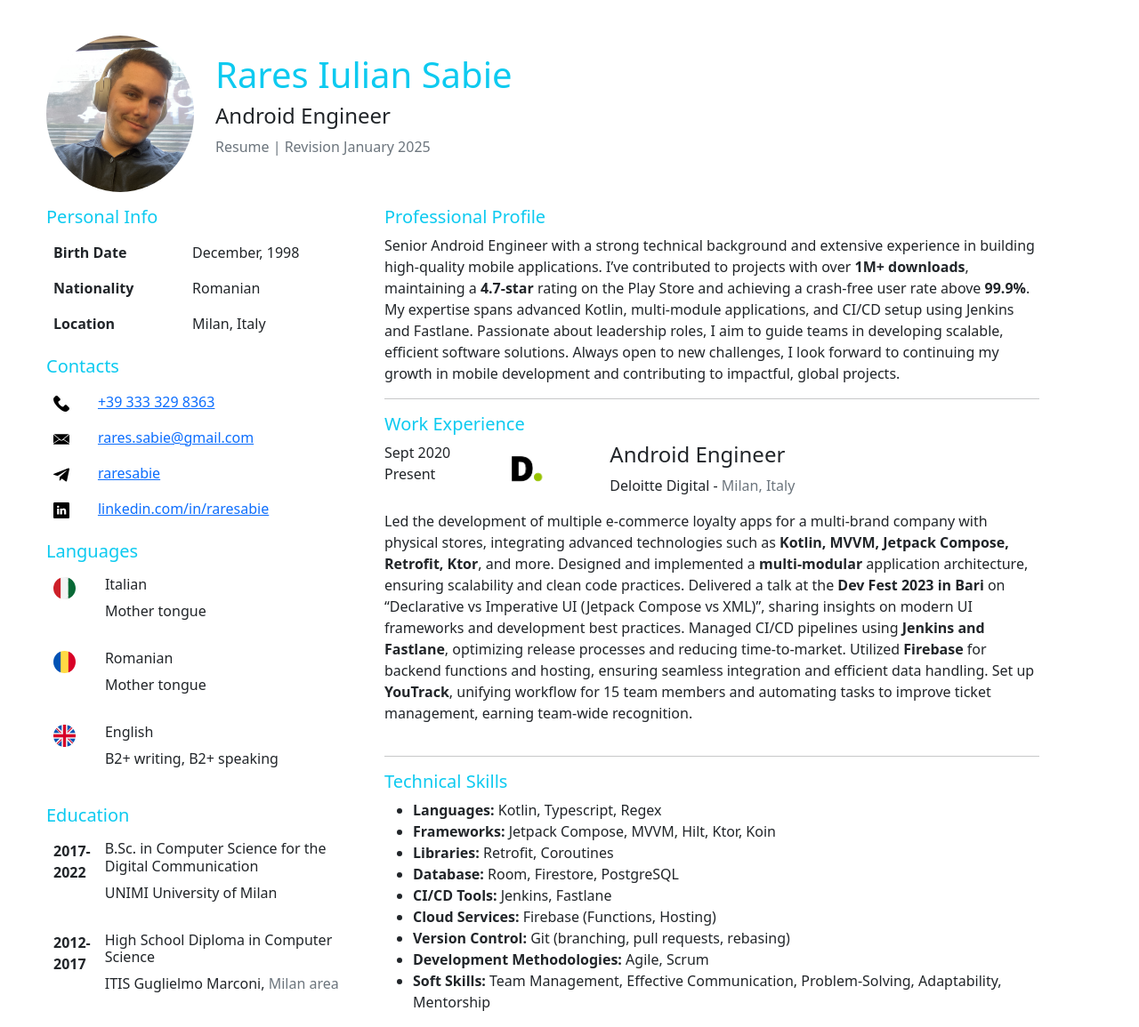
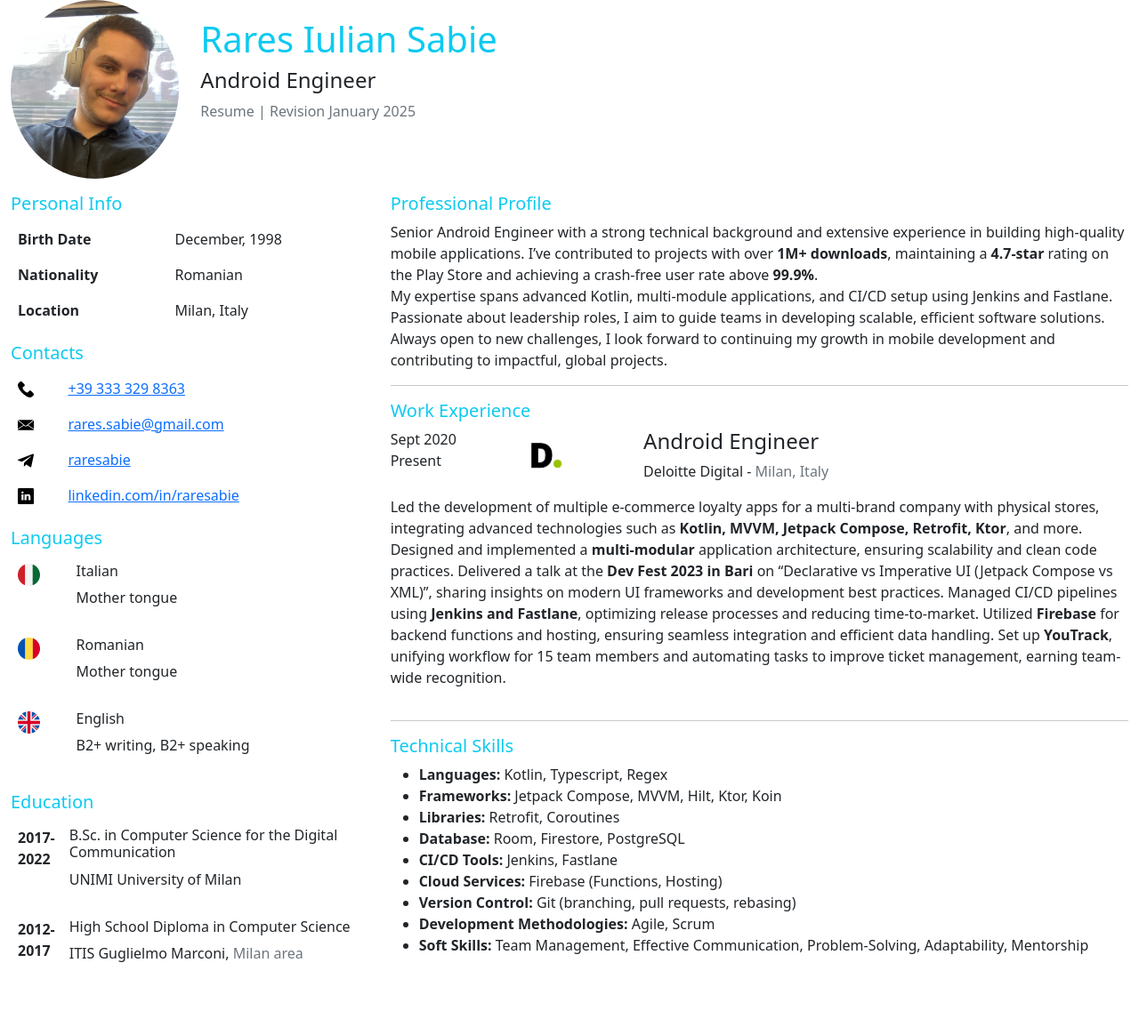
Before and after one commit to raresabie/myCV, a PHP site: page /index.html in a window 1280 px wide. Shown: the whole page at 89% size. After the commit the page ends 1082 px from the top, so only its background shows below. Run offline with PHP 8.4, Linux system fonts and the light colour scheme.

Commit message:
print setup at 85 % zoom

```diff
--- a/css/index.css
+++ b/css/index.css
@@ -18,5 +18,8 @@
     vertical-align: center;
 }
 
+@page {
+    margin: 10mm;
+}
 
 #myCanvas { background-color: rgba(158, 167, 184, 0.2); }
--- a/index.html
+++ b/index.html
@@ -16,7 +16,7 @@
 </head>
 
 <body>
-<div class="container" style="margin-top: 40px; margin-left: 40px; margin-right: 40px">
+<div class="container-fluid">
 
     <!-- Profile Section -->
     <div class="row">
```
